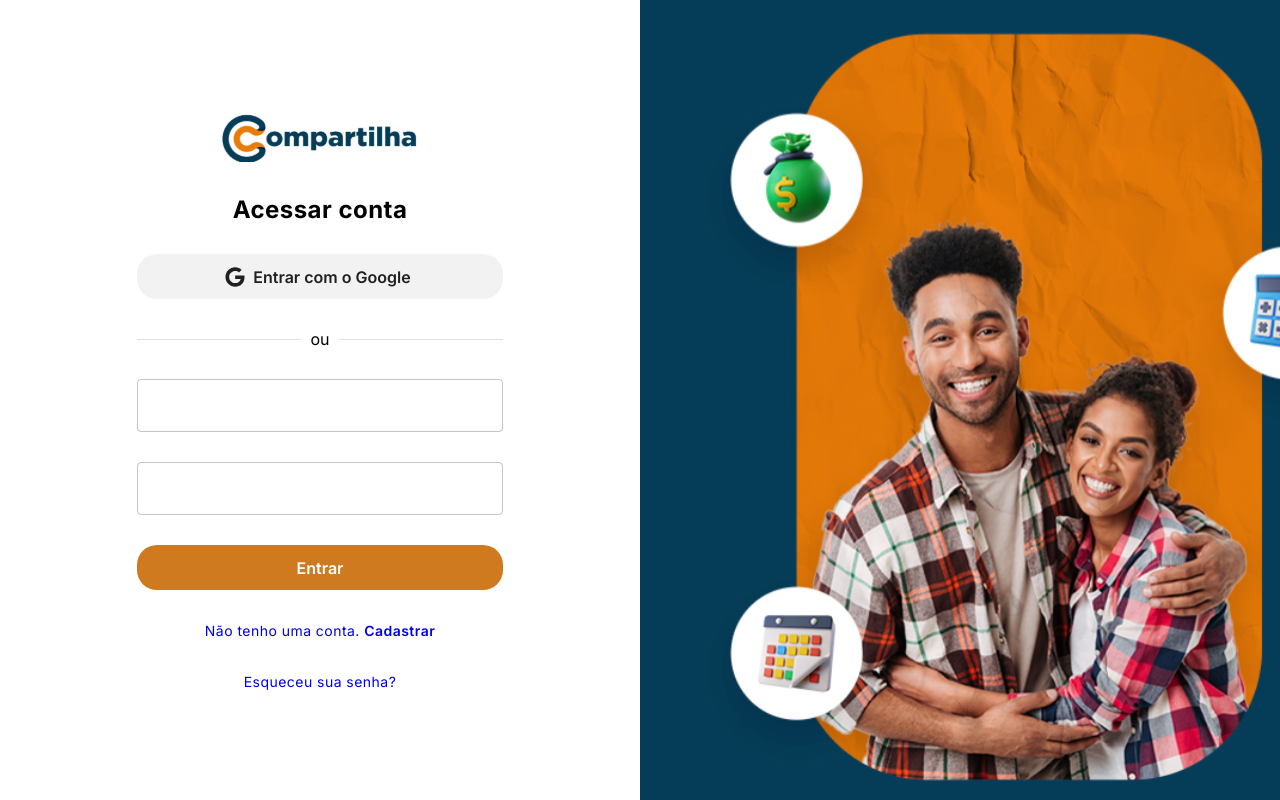
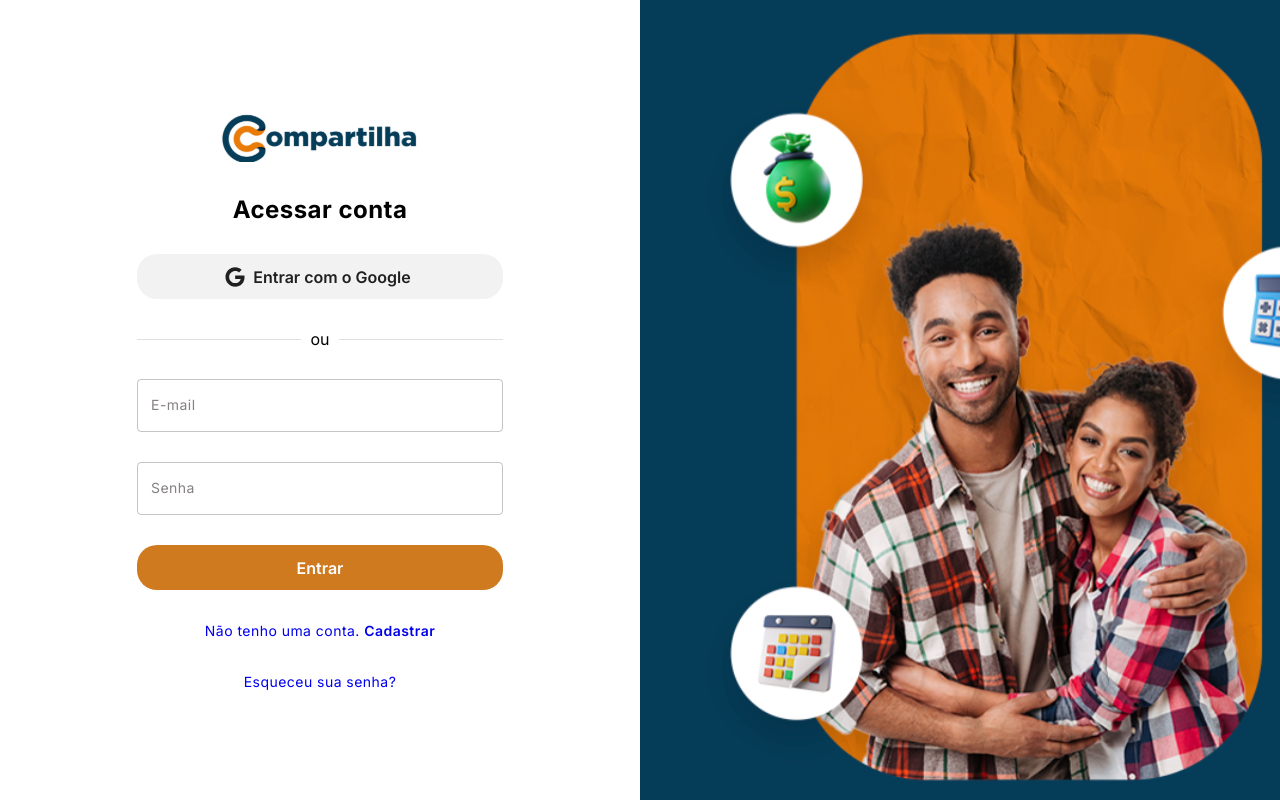
Before and after one commit to olirodrigues/compartilha-bootcamp-gama, a React (Vite) app: page /login in a window 1280 px wide. Built offline with nearby package versions, Linux system fonts and the light colour scheme; no server answers.

Commit message:
Adicionado label no login

```diff
--- a/src/pages/Login/index.tsx
+++ b/src/pages/Login/index.tsx
@@ -20,7 +20,12 @@ export function Login() {
         <Link to='/'>
           <img className='logo' src={Logo} alt='' />
         </Link>
-        <Typography variant='h3' component='h1' color='complementaryBlack' sx={{ fontWeight: 700 }}>
+        <Typography
+          variant='h3'
+          component='h1'
+          color='complementaryBlack'
+          sx={{ fontWeight: 700 }}
+        >
           Acessar conta
         </Typography>
         <Styled.LoginGoogle>
@@ -30,8 +35,12 @@ export function Login() {
         </Styled.LoginGoogle>
         <Divider sx={{ width: "100%" }}>ou</Divider>
         <Styled.FormContainer>
-          <TextField variant='outlined'></TextField>
-          <TextField variant='outlined'></TextField>
+          <TextField variant='outlined' label='E-mail'></TextField>
+          <TextField
+            variant='outlined'
+            label='Senha'
+            type='password'
+          ></TextField>
           <Link to='/dashboard'>
             <Button variant='borderSecondary' fullWidth>
               Entrar
@@ -40,7 +49,8 @@ export function Login() {
         </Styled.FormContainer>
         <Link to='/cadastro'>
           <Typography variant='body1' align='center'>
-            Não tenho uma conta. <Typography variant='bold'>Cadastrar</Typography>
+            Não tenho uma conta.{" "}
+            <Typography variant='bold'>Cadastrar</Typography>
           </Typography>
         </Link>
         <a href='/login'>
```
